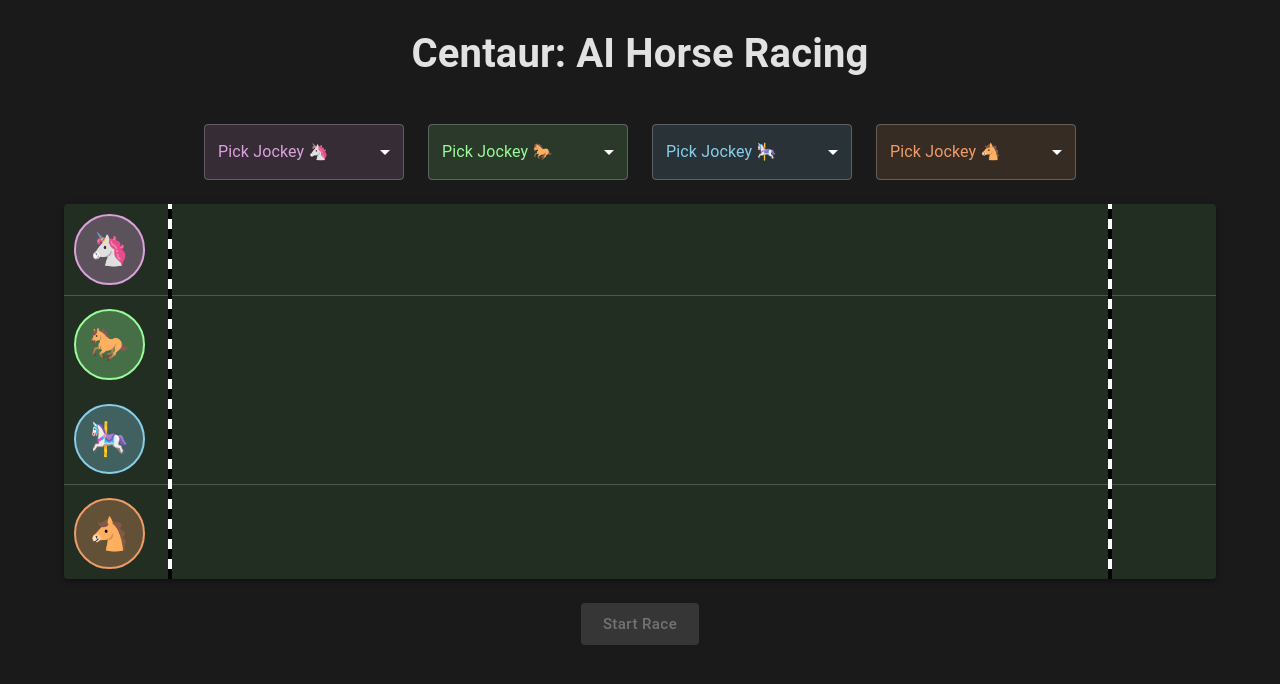
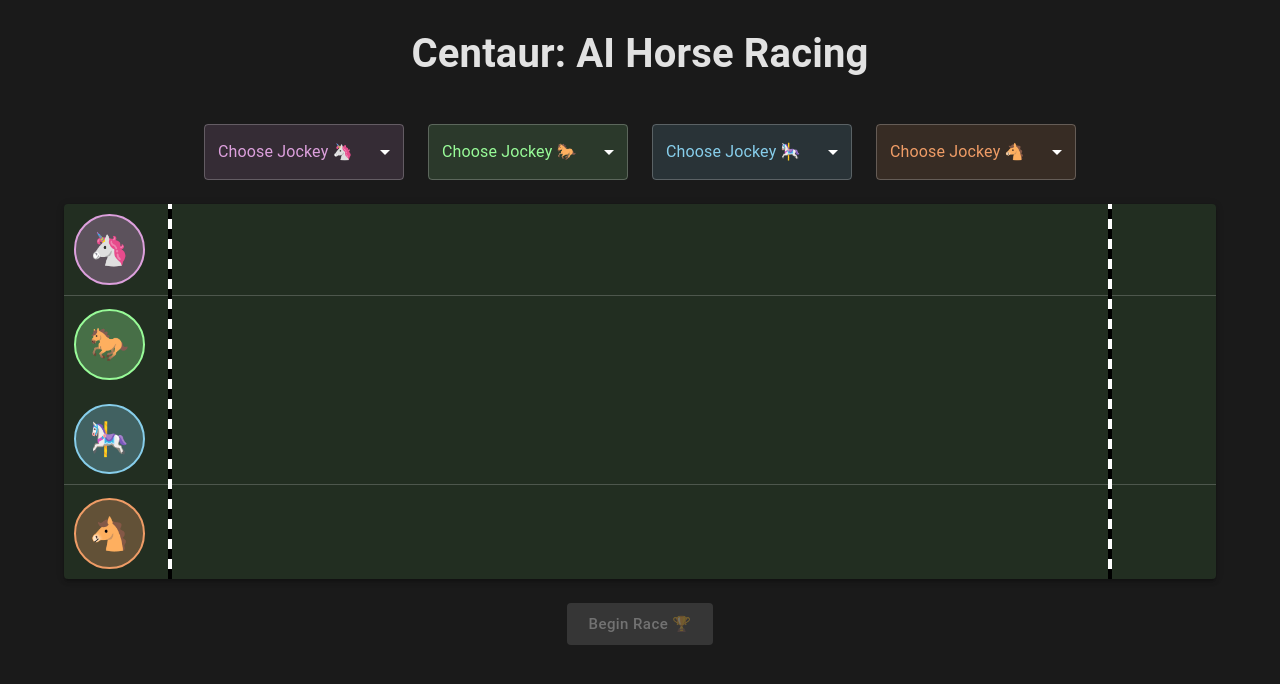
Before and after one commit to doeunkwon/centaur, a React (Create React App) app in the folder client/: page / in a window 1280 px wide. Shown: the top 684 px of the page. Built offline with nearby package versions, Linux system fonts and the light colour scheme.

Commit message:
minor design upgrades

```diff
--- a/client/src/App.tsx
+++ b/client/src/App.tsx
@@ -18,7 +18,7 @@ const darkTheme = createTheme({
   palette: {
     mode: "dark",
     primary: {
-      main: "#0F6292",
+      main: "#22577A",
     },
     background: {
       default: "#1a1a1a",
@@ -329,7 +329,7 @@ function App() {
               disabled={!canStartRace()}
               sx={{ mt: 2, textTransform: "none" }}
             >
-              Start Race
+              Begin Race 🏆
             </Button>
           )}
           {isRaceStarted && (
--- a/client/src/components/HorseSelector.tsx
+++ b/client/src/components/HorseSelector.tsx
@@ -49,12 +49,12 @@ const HorseSelector: React.FC<HorseSelectorProps> = ({
               color: horse.color,
             }}
           >
-            Pick Jockey {horse.emoji}
+            Choose Jockey {horse.emoji}
           </InputLabel>
           <Select
             labelId={`horse-${horse.id}-label`}
             value={horse.modelValue}
-            label={`Pick Jockey ${horse.emoji}`}
+            label={`Choose Jockey ${horse.emoji}`}
             onChange={(e) => onNameChange(horse.id, e.target.value)}
             disabled={isRaceStarted}
             sx={{
```
